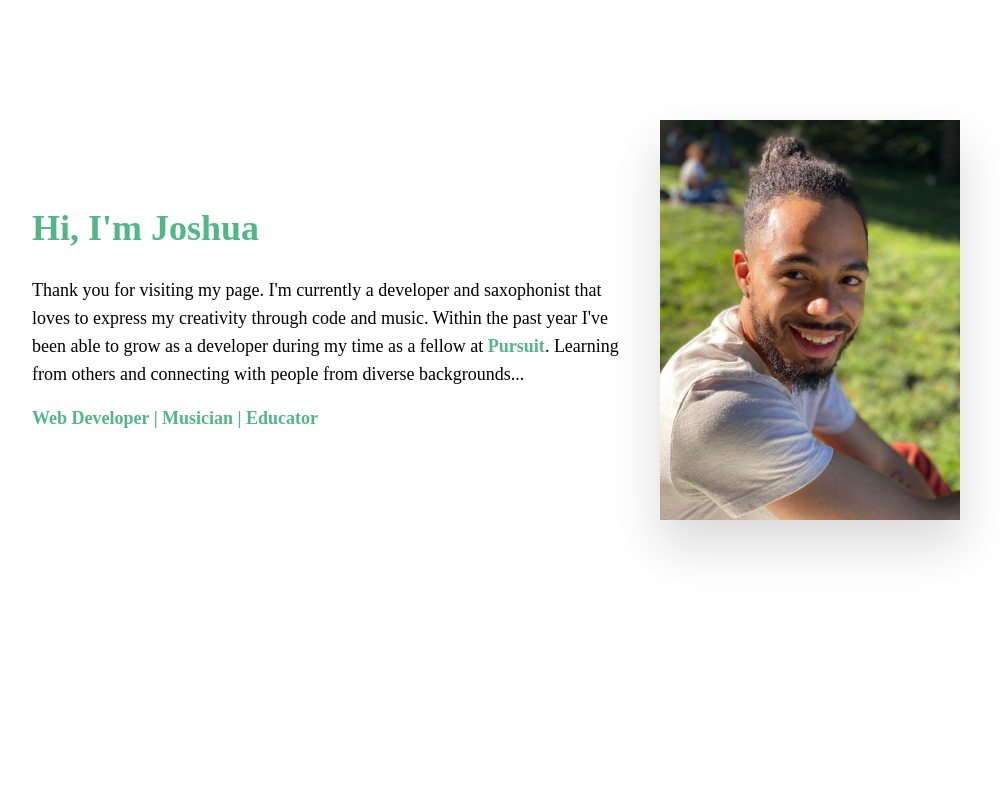
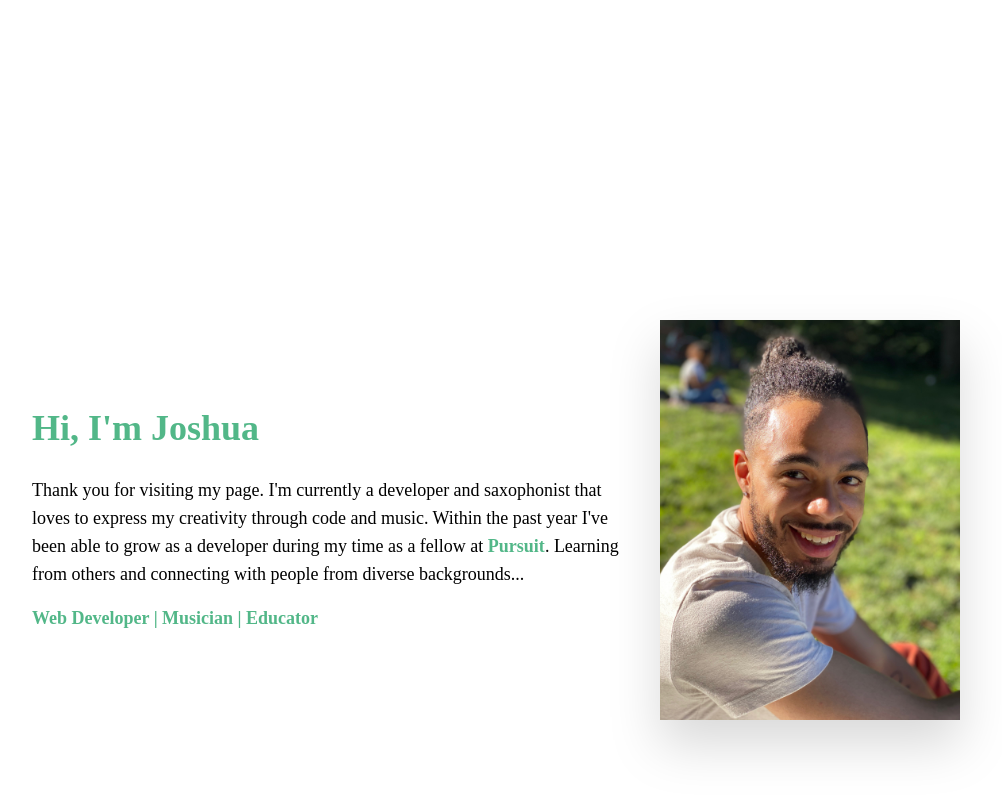
Before and after one commit to joshuanelsondev/portfolio, a React (Vite) app: page / in a window 1280 px wide. Shown: the part 680-1480 px from the top of the page, without its empty margins (144-1146 px from the left). Built offline with nearby package versions, Linux system fonts and the light colour scheme.

Commit message:
Edit home layout

```diff
--- a/src/Components/HomeComponent.jsx
+++ b/src/Components/HomeComponent.jsx
@@ -16,7 +16,7 @@ export default function HomeComponent({ setShowNav }) {
 
     return (
       <div
-        className="flex flex-col shrink-0 justify-start pt-40 lg:pt-20 items-center gap-10 h-screen sm:w-screen lg:w-auto z-10"
+        className="flex flex-col shrink-0 justify-start pt-40 lg:pt-20 items-center gap-10 h-full sm:w-screen lg:w-auto z-10"
       >
         <img
           src="./src/assets/pursuit_headshot.png"
--- a/src/Pages/About.jsx
+++ b/src/Pages/About.jsx
@@ -3,7 +3,7 @@ import AboutMe from "../Components/AboutMe";
 
 export default function About() {
     return (
-      <div id="about" className="px-10 lg:px-0 lg:mx-20 h-screen w-auto">
+      <div id="about" className="px-10 lg:px-0 lg:mx-20 h-full w-auto flex items-center">
         <AboutMe />
       </div>
     );
```
